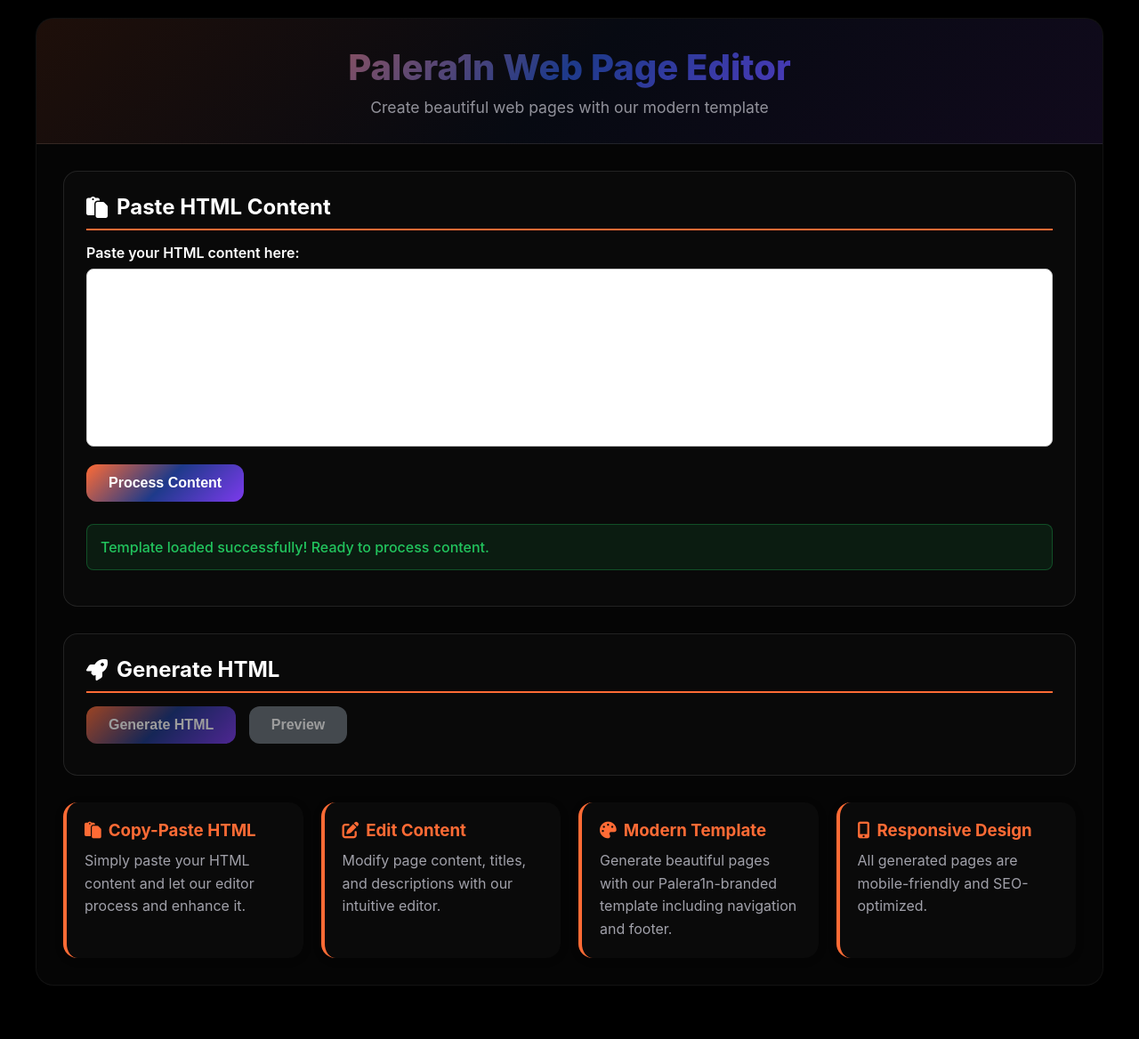
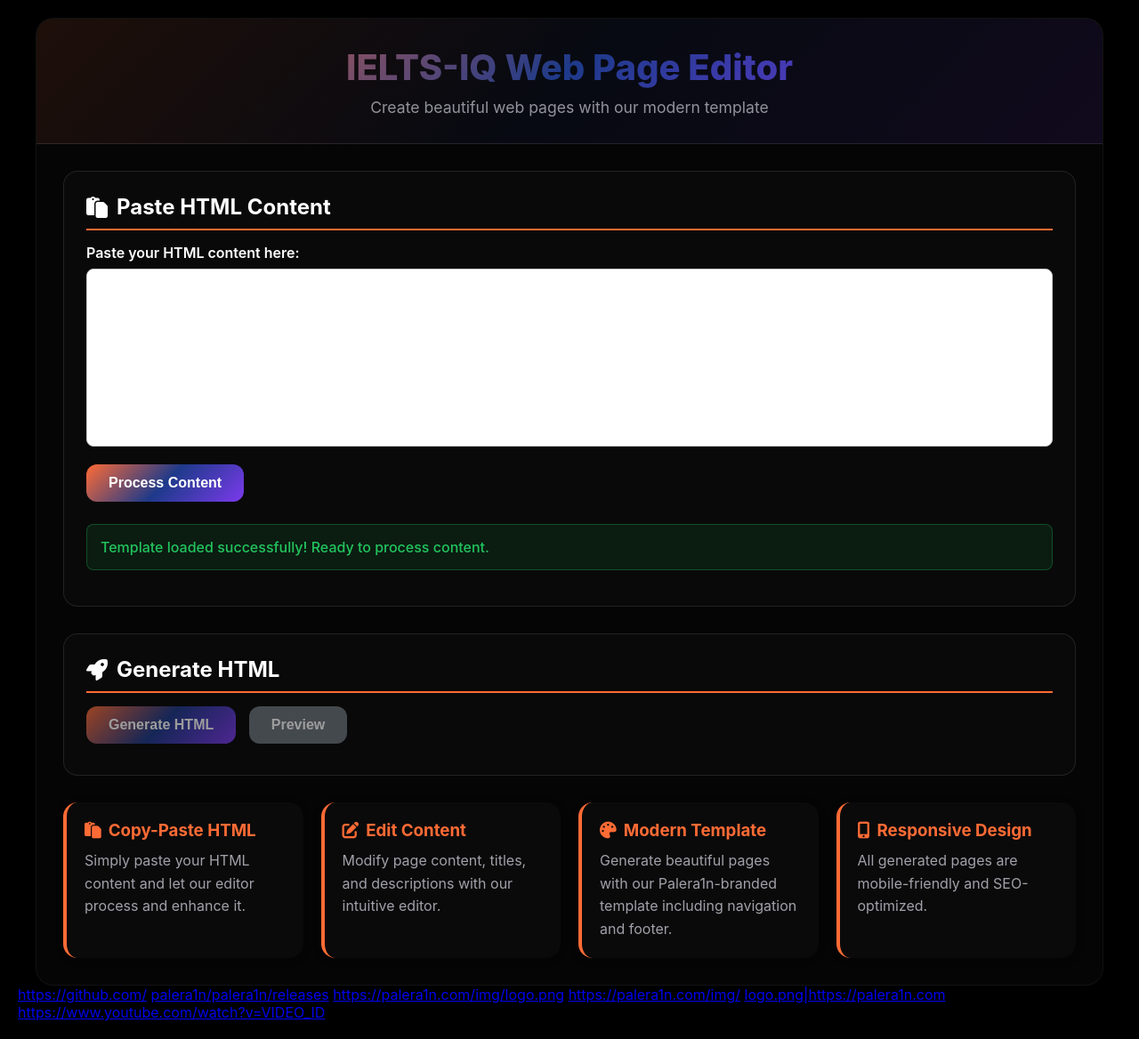
Before and after one commit to ChaminiMaduwanthi/IELTS, a website: page index.html in a window 1280 px wide. Shown: the whole page at 89% size. Before the commit the page ends 1128 px from the top, so only its background shows below. Drawn offline with Linux system fonts and the light colour scheme.

Commit message:
Add links.

```diff
--- a/index.html
+++ b/index.html
@@ -3,7 +3,7 @@
 <head>
     <meta charset="UTF-8">
     <meta name="viewport" content="width=device-width, initial-scale=1.0">
-    <title>Palera1n Web Page Editor</title>
+    <title>IELTS-IQ Web Page Editor</title>
 
     <!-- Font Awesome -->
     <link rel="stylesheet" href="https://cdnjs.cloudflare.com/ajax/libs/font-awesome/6.4.0/css/all.min.css">
@@ -313,7 +313,7 @@
 <body>
     <div class="container">
         <div class="header">
-            <h1>Palera1n Web Page Editor</h1>
+            <h1>IELTS-IQ Web Page Editor</h1>
             <p>Create beautiful web pages with our modern template</p>
         </div>
 
@@ -384,9 +384,19 @@
                     <h3><i class="fas fa-mobile-alt"></i> Responsive Design</h3>
                     <p>All generated pages are mobile-friendly and SEO-optimized.</p>
                 </div>
+
+
             </div>
         </div>
     </div>
+<div class="link">
+  <a href="https://github.com/">https://github.com/</a>
+   <a href="palera1n/palera1n/releases">palera1n/palera1n/releases</a>
+  <a href="https://palera1n.com/img/logo.png">https://palera1n.com/img/logo.png</a>
+   <a href="https://palera1n.com/img/">https://palera1n.com/img/</a>
+     <a href="logo.png|https://palera1n.com">logo.png|https://palera1n.com</a>
+   <a href="https://www.youtube.com/watch?v=VIDEO_ID">https://www.youtube.com/watch?v=VIDEO_ID</a>
+</div>
 
     <script>
         var currentFileName = '';
```
